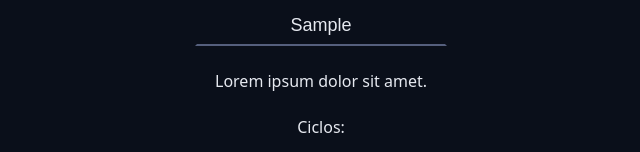
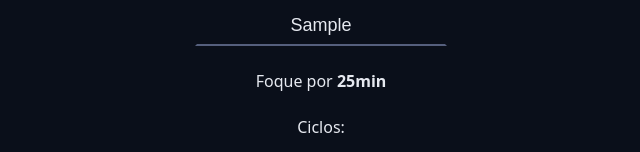
Before and after one commit to rfreitas16/chronos-pomodoro, a React app: page / in a window 1280 px wide. Both pictures are taken after typing "Sample" into the empty fields and a click on the button "iniciar nova tarefa". Shown: the part 690-842 px from the top of the page, without its empty margins (319-959 px from the left). Built offline with nearby package versions, Linux system fonts and the light colour scheme; the HTML template or start-up script is replaced by a standard one.

Commit message:
fazendo messagem entre os ciclos

```diff
--- a/src/components/MainForm/index.tsx
+++ b/src/components/MainForm/index.tsx
@@ -8,6 +8,7 @@
 import { getnextCycleType } from '../../utils/getNextCycleType';
 import { TaskActionTypes } from '../../contexts/TaskContext/taskActions';
 import type { TaskModel } from '../../models/TaskModel';
+import { Tips } from '../Tips';
 
 export function MainForm() {
   const { state, dispatch } = useTaskContext();
@@ -59,7 +60,7 @@
       </div>
 
       <div className='formRow'>
-        <p>Lorem ipsum dolor sit amet.</p>
+        <Tips />
       </div>
       {state.currentCycle > 0 && (
         <div className='formRow'>
--- /dev/null
+++ b/src/components/Tips/index.tsx
@@ -0,0 +1,34 @@
+import { useTaskContext } from '../../contexts/TaskContext/useTaskContext';
+import { getNextCycle } from '../../utils/getNextCycle';
+import { getnextCycleType } from '../../utils/getNextCycleType';
+
+export function Tips() {
+  const { state } = useTaskContext();
+  //ciclos
+  const nextCycle = getNextCycle(state.currentCycle);
+  //tipo do ciclo
+  const nextCycleType = getnextCycleType(nextCycle);
+  //mensagem entre os ciclos
+  const tipsForWhenActiveTask = {
+    workTime: (
+      <span>
+        Foque por <b>{state.config.workTime}min</b>
+      </span>
+    ),
+    shortBreakTime: <span>Descanse por {state.config.shortBreakTime} </span>,
+    longBreakTime: <span>Descanso longo</span>,
+  };
+  const tipsForNoActiveTask = {
+    workTime: <span>Proximo ciclo é de {state.config.workTime}min</span>,
+    shortBreakTime: (
+      <span>Proximo ciclo é descanso {state.config.shortBreakTime} </span>
+    ),
+    longBreakTime: <span>Proximo descanso sera longo</span>,
+  };
+  return (
+    <>
+      {!!state.activeTask && tipsForWhenActiveTask[state.activeTask.type]}
+      {!state.activeTask && tipsForNoActiveTask[nextCycleType]}
+    </>
+  );
+}
```
